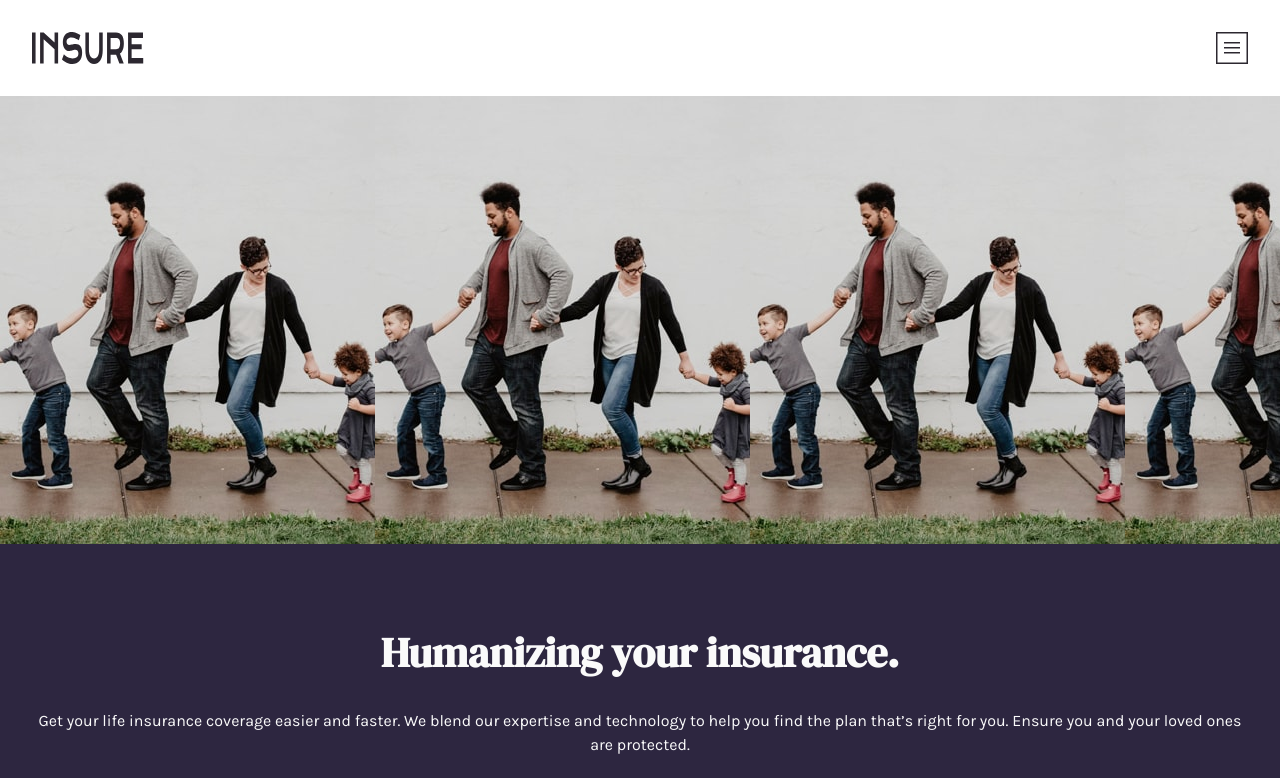
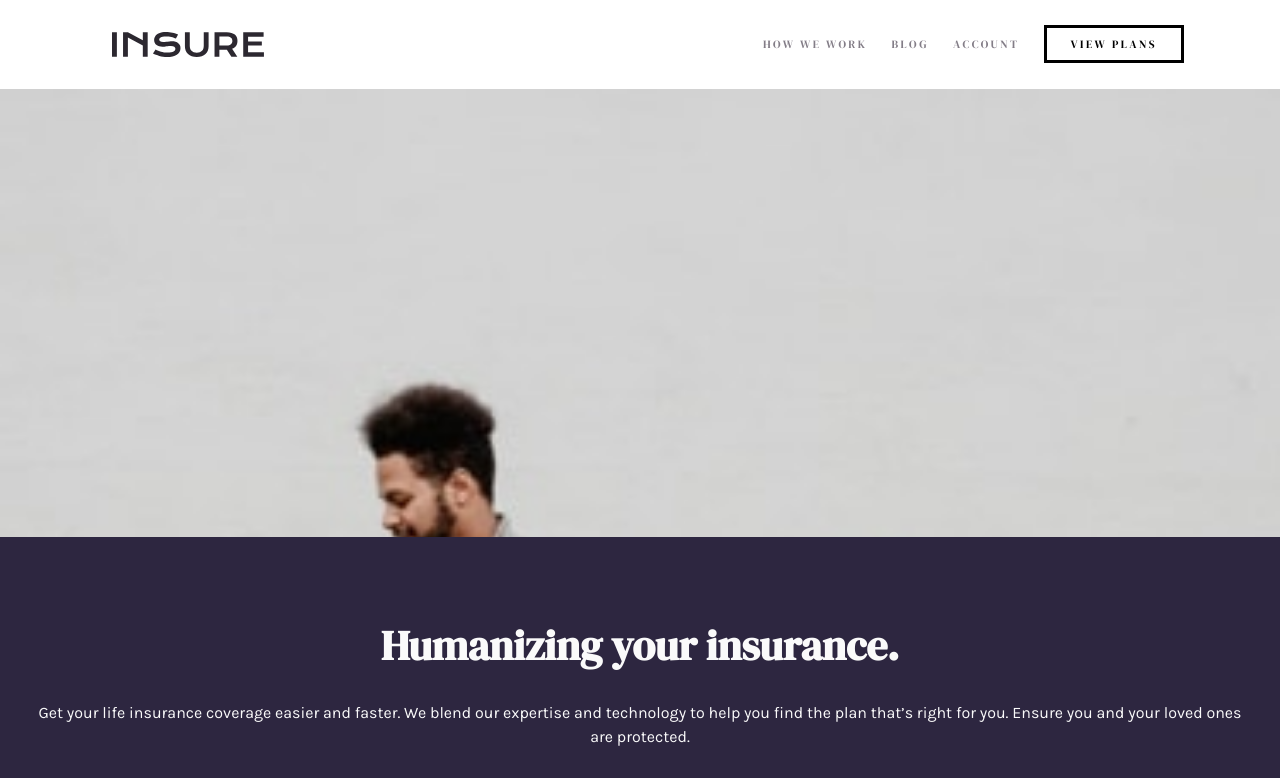
Before and after one commit to HualDev/InsureLandingPage, a plain HTML site: page index.html in a window 1280 px wide. Shown: the top 778 px of the page. Drawn offline with Linux system fonts and the light colour scheme.

Commit message:
Desktop NavBar

```diff
--- a/index.html
+++ b/index.html
@@ -22,19 +22,15 @@
     <nav>
       <div class="mobile">
         <img src="./images/logo.svg" alt="Logo image">
-        <img src="./images/icon-hamburger.svg" alt="Hamburger Image">
+        <img id="hamburger" src="./images/icon-hamburger.svg" alt="Hamburger Image">
       </div>
       <div class="subMenu">
         <h2>How we work</h2>
         <h2>Blog</h2>
         <h2>Account</h2>
-        <h2>View plans</h2>
+        <h2 class="plans">View plans</h2>
       </div>
     </nav>
-
-
-
-
 
     <div class="intro"></div>
     <header>
--- a/style.css
+++ b/style.css
@@ -48,8 +48,10 @@ h1,h2,h3{
 
 .intro{
     background-image: url('./images/image-intro-mobile.jpg');
+    background-repeat: no-repeat;
+    background-size: 100%;
     width: 100%;
-    height: 28rem;
+    min-height: 28rem;
     z-index: 1;
 }
 
@@ -190,3 +192,40 @@ footer h3{
     letter-spacing: 2px;
     margin-bottom: 0.5rem;
 }
+
+@media (min-width:600px) {
+  #hamburger{
+      display: none;
+  }
+
+  nav{
+      display: flex;
+      justify-content: space-between;
+      padding: 0 5rem;
+  }
+
+  .subMenu{
+      display: flex;
+      width: auto;
+      position: relative;
+      background-image: none;
+      background-color: transparent;
+      color: var(--darkGrayishViolet);
+      height: auto;
+      padding: 1rem;
+      margin: 0;
+      gap: 1.5rem;
+      align-items: center;
+  }
+
+  .subMenu h2{
+      font-size: 0.7rem;
+  }
+
+  .plans{
+      border: 3px solid black;
+      padding: 0.5rem 1.5rem;
+      color: black;
+      font-weight: 800;
+  }
+}
```
